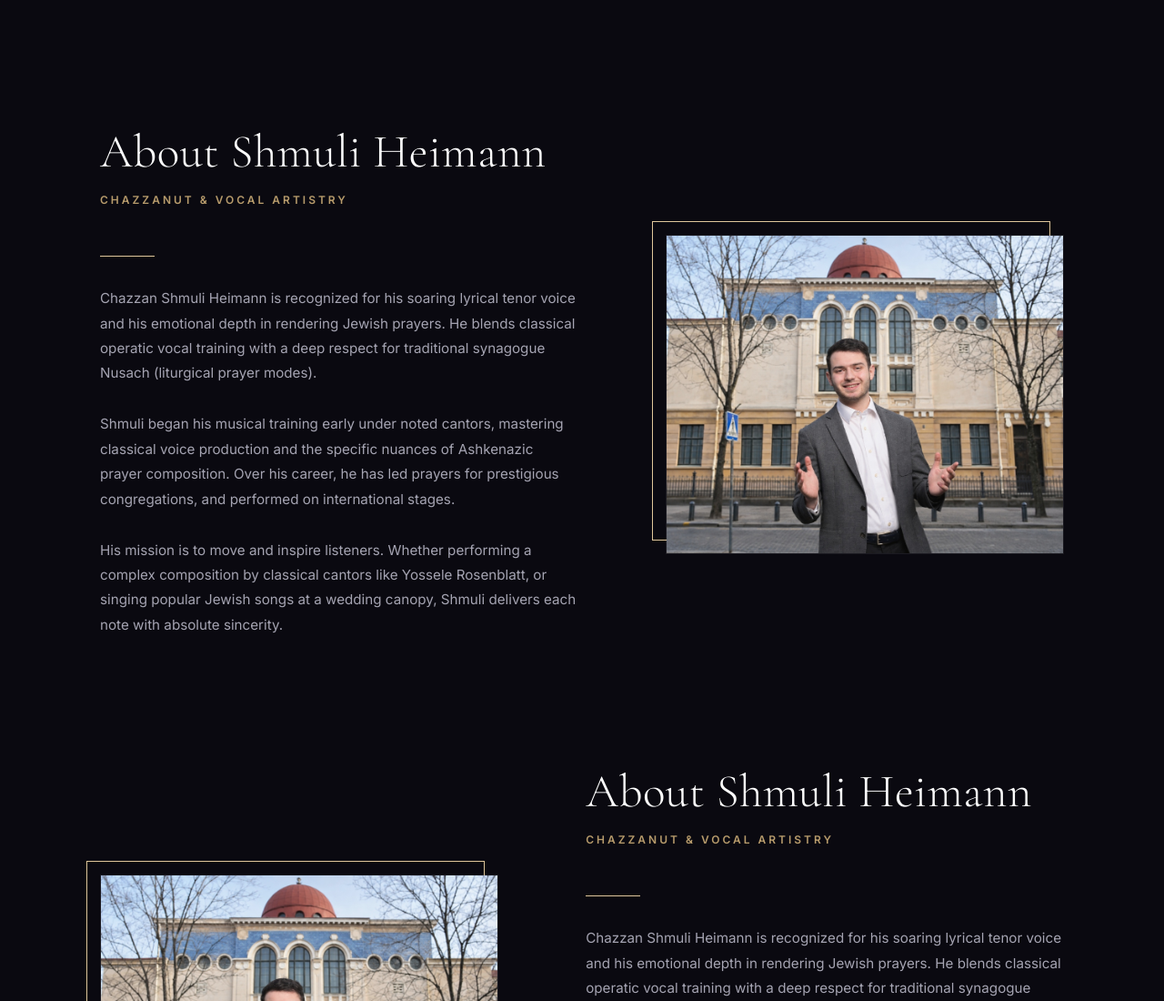
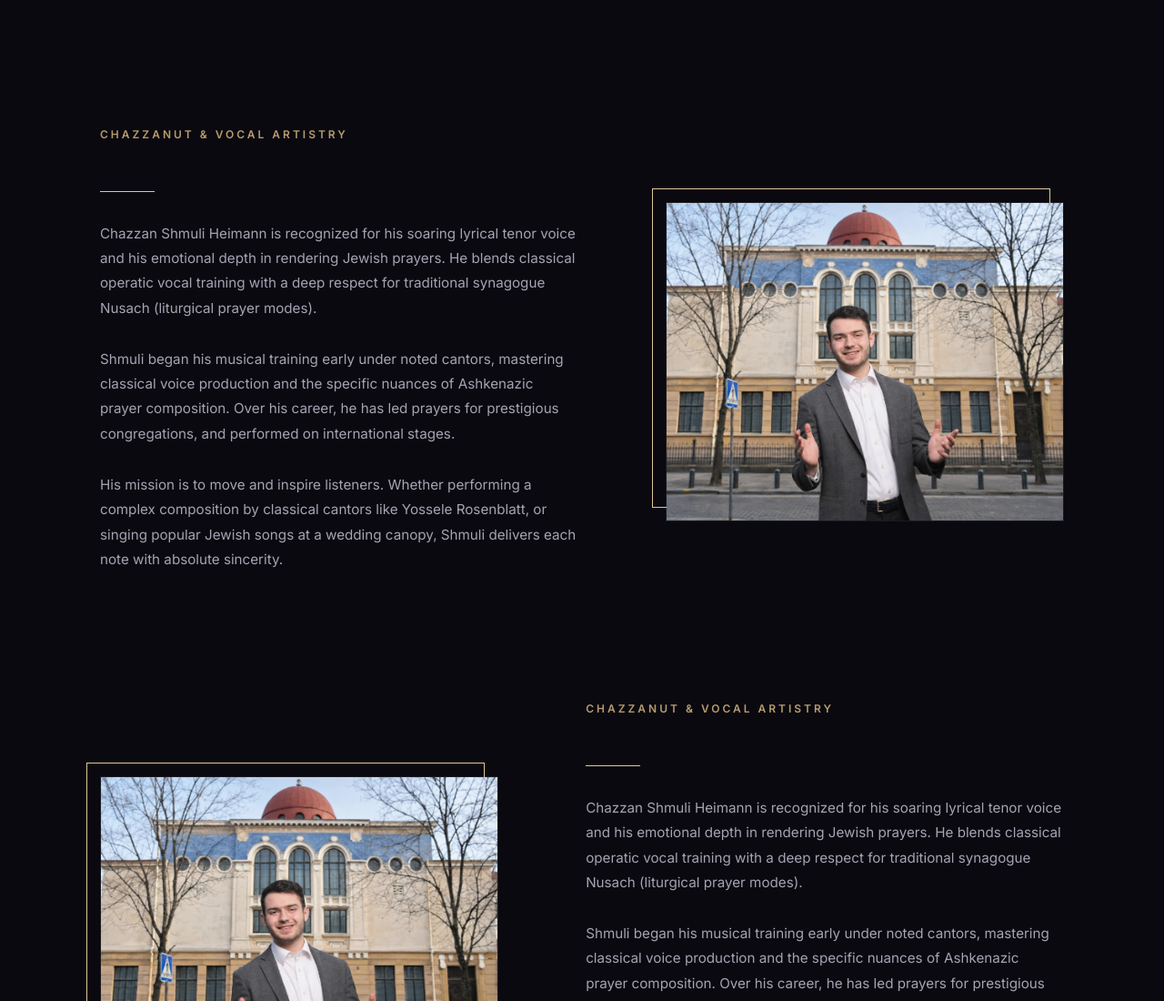
Before and after one commit to yossielevitsky/ShmuliHeimann, a plain HTML site: page about.html in a window 1280 px wide. Shown: the part 741-1841 px from the top of the page at 91% size. Drawn offline with nearby package versions, Linux system fonts and the light colour scheme.

Commit message:
Remove About Shmuli Heimann title from second and third biography rows

```diff
--- a/about.html
+++ b/about.html
@@ -67,7 +67,6 @@
                     <img src="assets/hero.jpg" alt="Chazzan Shmuli Heimann Portrait" class="bio-image">
                 </div>
                 <div class="bio-text">
-                    <h2 class="section-title">About Shmuli Heimann</h2>
                     <h3 class="section-subtitle">Chazzanut & Vocal Artistry</h3>
                     <div class="divider"></div>
                     <p class="bio-paragraph">Chazzan Shmuli Heimann is recognized for his soaring lyrical tenor voice and his emotional depth in rendering Jewish prayers. He blends classical operatic vocal training with a deep respect for traditional synagogue Nusach (liturgical prayer modes).</p>
@@ -82,7 +81,6 @@
                     <img src="assets/hero.jpg" alt="Chazzan Shmuli Heimann Portrait" class="bio-image">
                 </div>
                 <div class="bio-text">
-                    <h2 class="section-title">About Shmuli Heimann</h2>
                     <h3 class="section-subtitle">Chazzanut & Vocal Artistry</h3>
                     <div class="divider"></div>
                     <p class="bio-paragraph">Chazzan Shmuli Heimann is recognized for his soaring lyrical tenor voice and his emotional depth in rendering Jewish prayers. He blends classical operatic vocal training with a deep respect for traditional synagogue Nusach (liturgical prayer modes).</p>
```
